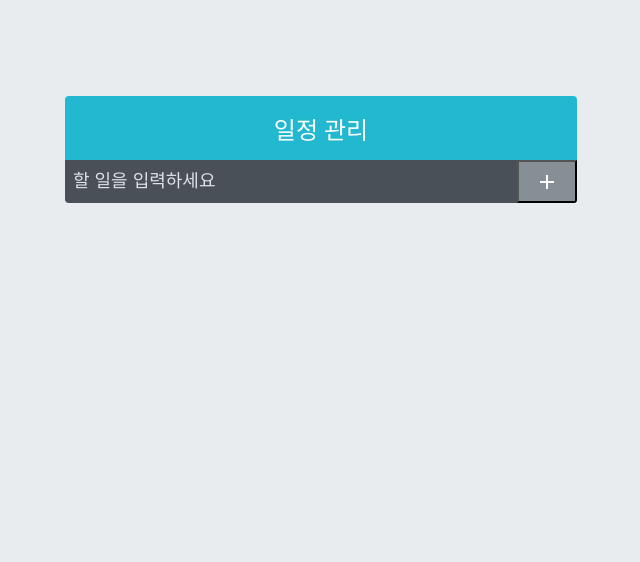
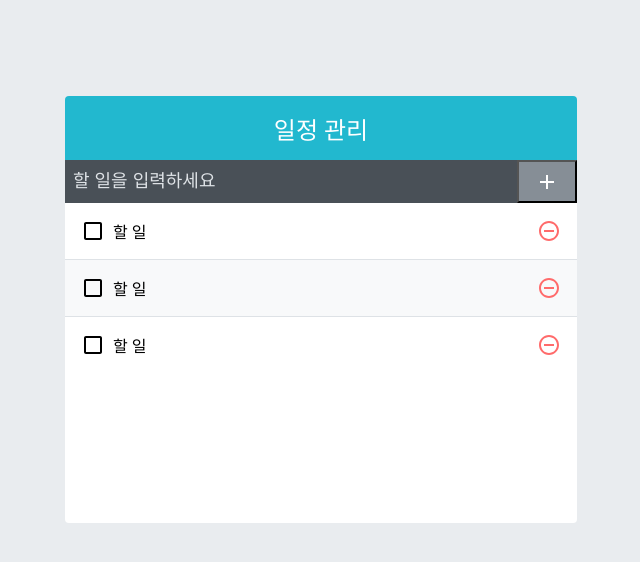
Before and after one commit to JJongPang/react-todo-app-project, a React (Create React App) app in the folder todo-app/: page / in a window 1280 px wide. Shown: the top 562 px of the page, without its empty margins (319-959 px from the left). Built offline with nearby package versions, Linux system fonts and the light colour scheme.

Commit message:
TodoListItem과 TodoList 만들기

```diff
--- a/todo-app/src/App.js
+++ b/todo-app/src/App.js
@@ -1,11 +1,13 @@
 import React from 'react';
 import TodoTemplate from './components/TodoTemplate';
 import TodoInsert from './components/TodoInsert';
+import TodoList from './components/TodoList';
 
 const App = () => {
   return (
     <TodoTemplate>
       <TodoInsert />
+      <TodoList />
     </TodoTemplate>
   );
 };
--- /dev/null
+++ b/todo-app/src/components/TodoList.js
@@ -0,0 +1,15 @@
+import React from 'react';
+import TodoListItem from './TodoListItem';
+import './TodoList.scss';
+
+const TodoList = () => {
+  return (
+    <div className="TodoList">
+      <TodoListItem />
+      <TodoListItem />
+      <TodoListItem />
+    </div>
+  );
+};
+
+export default TodoList;
--- /dev/null
+++ b/todo-app/src/components/TodoList.scss
@@ -0,0 +1,5 @@
+.TodoList {
+  min-height: 320px;
+  max-height: 513px;
+  overflow: auto;
+}
--- a/todo-app/src/components/TodoListItem.js
+++ b/todo-app/src/components/TodoListItem.js
@@ -0,0 +1,23 @@
+import React from 'react';
+import {
+  MdCheckBoxOutlineBlank,
+  MdCheckBox,
+  MdRemoveCircleOutline,
+} from 'react-icons/md';
+import './TodoListItem.scss';
+
+const TodoListItem = () => {
+  return (
+    <div className="TodoListItem">
+      <div className="checkbox">
+        <MdCheckBoxOutlineBlank />
+        <div className="text">할 일</div>
+      </div>
+      <div className="remove">
+        <MdRemoveCircleOutline />
+      </div>
+    </div>
+  );
+};
+
+export default TodoListItem;
--- /dev/null
+++ b/todo-app/src/components/TodoListItem.scss
@@ -0,0 +1,46 @@
+.TodoListItem {
+  padding: 1rem;
+  display: flex;
+  align-items: center;
+  &:nth-child(even) {
+    background: #f8f9fa;
+  }
+  .checkbox {
+    cursor: pointer;
+    flex: 1;
+    display: flex;
+    align-items: center; //세로 중앙 정렬
+    svg {
+      font-size: 1.5rem;
+    }
+    .text {
+      margin-left: 0.5rem;
+      flex: 1; //차지할 수 있는 영역 모두 차지
+    }
+    //체크되었을 때 보여 줄 스타일
+    &.checked {
+      svg {
+        color: #22b8cf;
+      }
+      .text {
+        color: #adb5bd;
+        text-decoration: line-through;
+      }
+    }
+  }
+  .remove {
+    display: flex;
+    align-items: center;
+    font-size: 1.5rem;
+    color: #ff6b6b;
+    cursor: pointer;
+    &:hover {
+      color: #ff8787;
+    }
+  }
+
+  //엘리먼트 사이사이에 테두리를 넣어 줌
+  & + & {
+    border-top: 1px solid #dee2e6;
+  }
+}
```
